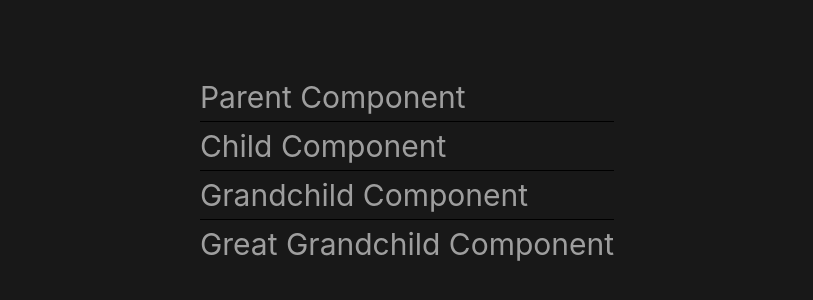
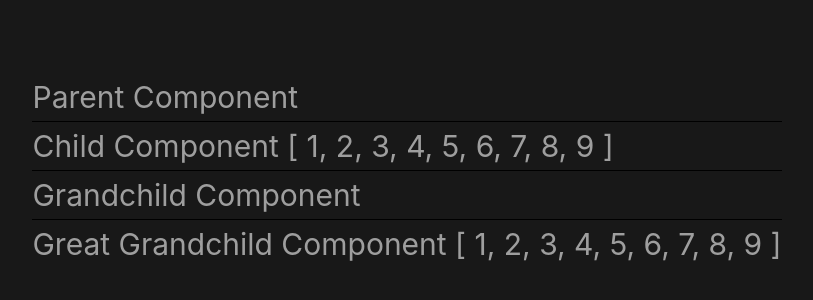
Before and after one commit to JoaquinPerezDev/state-management-app-vue, a Vue app: page / in a window 1280 px wide. Shown: the part 230-530 px from the top of the page, without its empty margins (233-1046 px from the left). Built offline with nearby package versions, Linux system fonts and the light colour scheme.

Commit message:
Created a scenario for showcasing prop drilling and wrote an explanation within the App view

```diff
--- a/src/App.vue
+++ b/src/App.vue
@@ -1,10 +1,26 @@
 <script setup>
   import Parent from './components/Parent.vue'
+  import { ref } from 'vue';
+
+  const numbers = ref([1,2,3,4,5,6,7,8,9])
+
+  //NOTE ON PROP DRILLING: Prop drilling is the idea of passing down props from the
+  //top-most level(Parent) through every level including the nested component we need
+  //the props for(Great grandchild). We can accomplish this by declaring the ref in each
+  //level then including :numbers="numbers" within the component tag of the child component.
+  //In the case of our App, you can see below the Parent component is given access to the
+  //numbers, which then opens the possibility for the Parent's child components to receive
+  //the numbers as props as well. The big flaw to this approach is the repeatable nature.
+  //If the props were to be modified in the App view, we would need to modify them at every
+  //level as well. There are better ways to accomplish giving access to nested components
+  //without the need to repeat and duplicate.
+
+
 </script>
 
 <template>
   <main>
-    <Parent  />
+    <Parent :numbers="numbers" />
   </main>
 </template>
 
--- a/src/components/Child.vue
+++ b/src/components/Child.vue
@@ -1,13 +1,16 @@
 <script setup>
   import GrandChild from './GrandChild.vue'
+  import { defineProps } from 'vue';
+
+  const { numbers } = defineProps(['numbers'])
 </script>
 
 <template>
   <div>
     <h1>
-      Child Component
+      Child Component {{ numbers }}
     </h1>
     <div class="line"></div>
-    <GrandChild  />
+    <GrandChild :numbers="numbers" />
   </div>
 </template>
--- a/src/components/GrandChild.vue
+++ b/src/components/GrandChild.vue
@@ -1,5 +1,8 @@
 <script setup>
   import GreatGrandChild from './GreatGrandChild.vue'
+  import { defineProps } from 'vue';
+
+const { numbers } = defineProps(['numbers'])
 </script>
 
 <template>
@@ -8,6 +11,6 @@
       Grandchild Component
     </h1>
     <div class="line"></div>
-    <GreatGrandChild  />
+    <GreatGrandChild :numbers="numbers" />
   </div>
 </template>
--- a/src/components/GreatGrandChild.vue
+++ b/src/components/GreatGrandChild.vue
@@ -1,9 +1,13 @@
+<script setup>
+  import { defineProps } from 'vue';
 
+const { numbers } = defineProps(['numbers'])
+</script>
 
 <template>
   <div>
     <h1>
-      Great Grandchild Component
+      Great Grandchild Component {{ numbers }}
     </h1>
   </div>
 </template>
--- a/src/components/Parent.vue
+++ b/src/components/Parent.vue
@@ -1,5 +1,8 @@
 <script setup>
   import Child from './Child.vue'
+  import { defineProps } from 'vue';
+
+  const { numbers } = defineProps(['numbers'])
 </script>
 
 <template>
@@ -8,6 +11,6 @@
       Parent Component
     </h1>
     <div class="line"></div>
-    <Child  />
+    <Child :numbers="numbers" />
   </div>
 </template>
```
